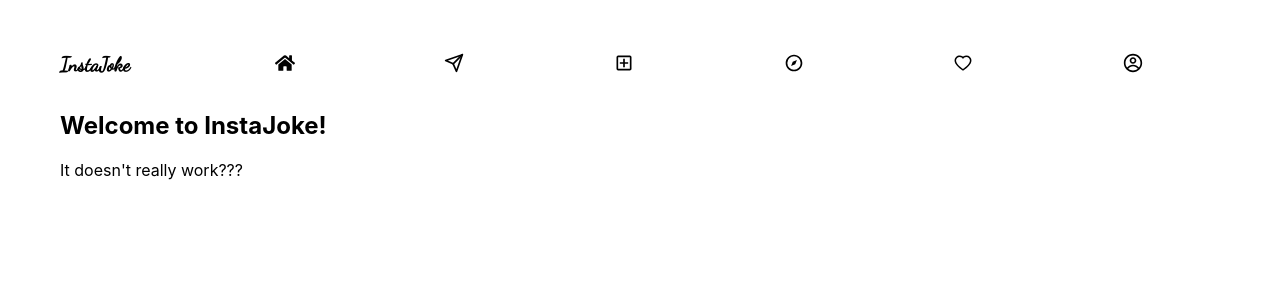
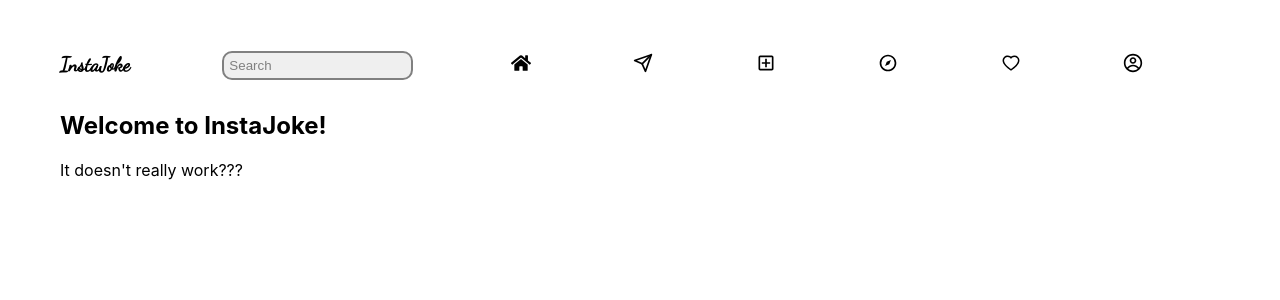
Before and after one commit to Nasume26/ig-clone, a React (Create React App) app: page / in a window 1280 px wide. Both pictures are taken after typing "Sample" into the empty fields and a click on the button "Login". Shown: the top 300 px of the page. Built offline with nearby package versions, Linux system fonts and the light colour scheme.

Commit message:
More small graphic changes

```diff
--- a/src/containers/Nav/Nav.jsx
+++ b/src/containers/Nav/Nav.jsx
@@ -15,6 +15,11 @@ const Nav = (props) => {
         <div className="nav">
             <div className="nav__logo">
                 <h1>InstaJoke</h1>
+            </div>
+            <div className="nav__search">
+                <input
+                value="Search"
+                />
             </div>
             <Link to = "/home">
                 <div className="nav__home">
--- a/src/containers/Nav/Nav.scss
+++ b/src/containers/Nav/Nav.scss
@@ -5,6 +5,21 @@
     align-items: center;
     justify-content: space-between;
 
+    &__search {
+        display: none;
+        input {
+            border-radius: 10px;
+            border: 2px solid grey;
+            padding: 5px;
+            color: grey;
+            background: rgba(128, 128, 128, 0.129);
+
+        }
+        input:focus {
+            background: white;
+        }
+
+    }
 
     &__home {
         color: black;
@@ -19,3 +34,12 @@
         padding: 5px;
     }
 }
+
+@media screen and (min-width:768px) {
+    .nav {
+        &__search {
+            display:block;
+
+        }
+    }
+}
```
